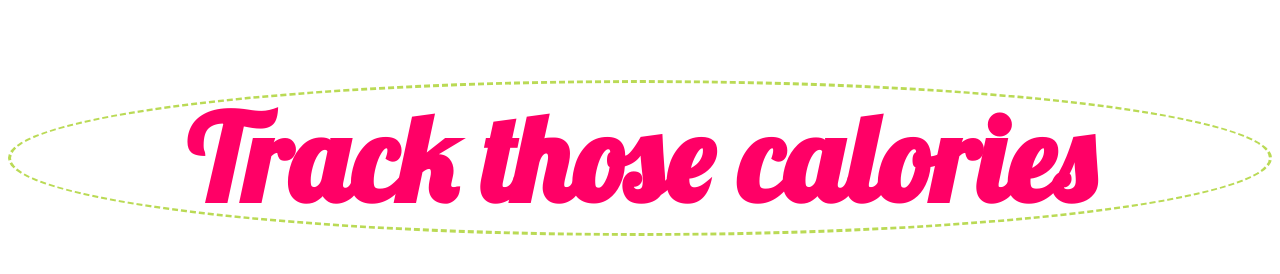
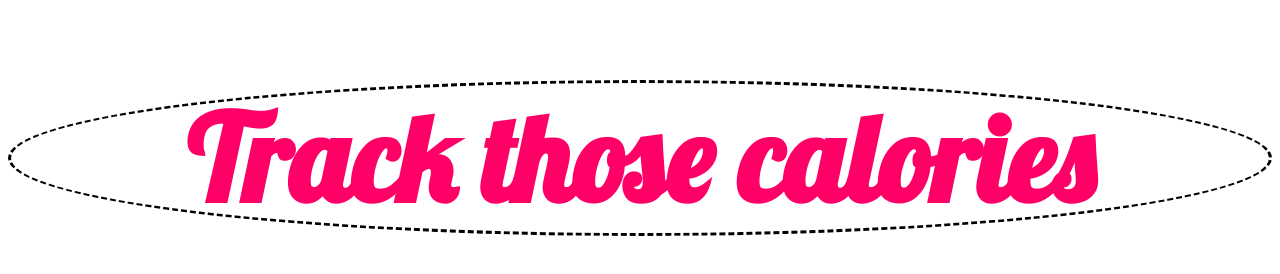
Before and after one commit to NatiSpada/calorie-tracker, a plain HTML site: page index.html in a window 1280 px wide. Drawn offline with Linux system fonts and the light colour scheme.

Commit message:
Changed color as a test

```diff
--- a/style.css
+++ b/style.css
@@ -1,6 +1,6 @@
 h1 {
   text-align: center;
-  border: 3px dashed #bada55;
+  border: 3px dashed #000000;
   font-size: 120px;
   font-family: 'Lobster', cursive;
   color: #FF0066;
```
